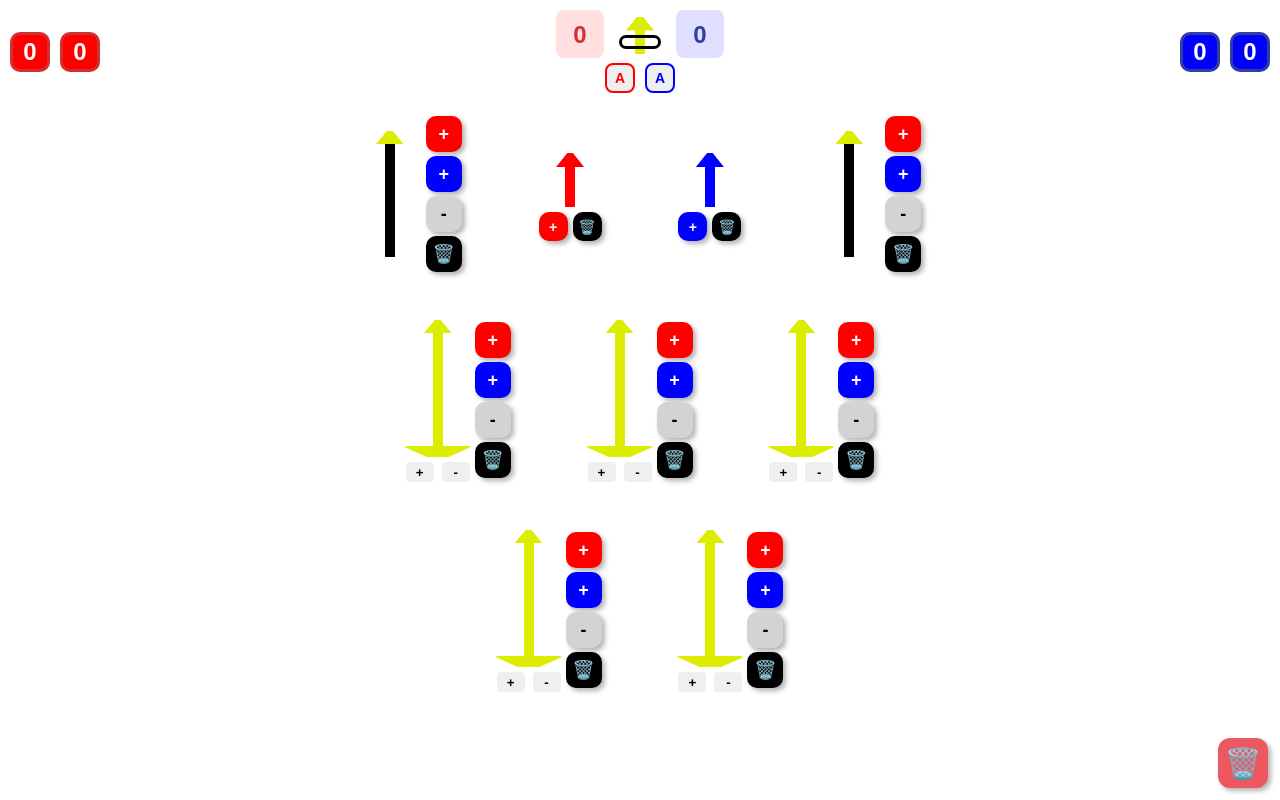
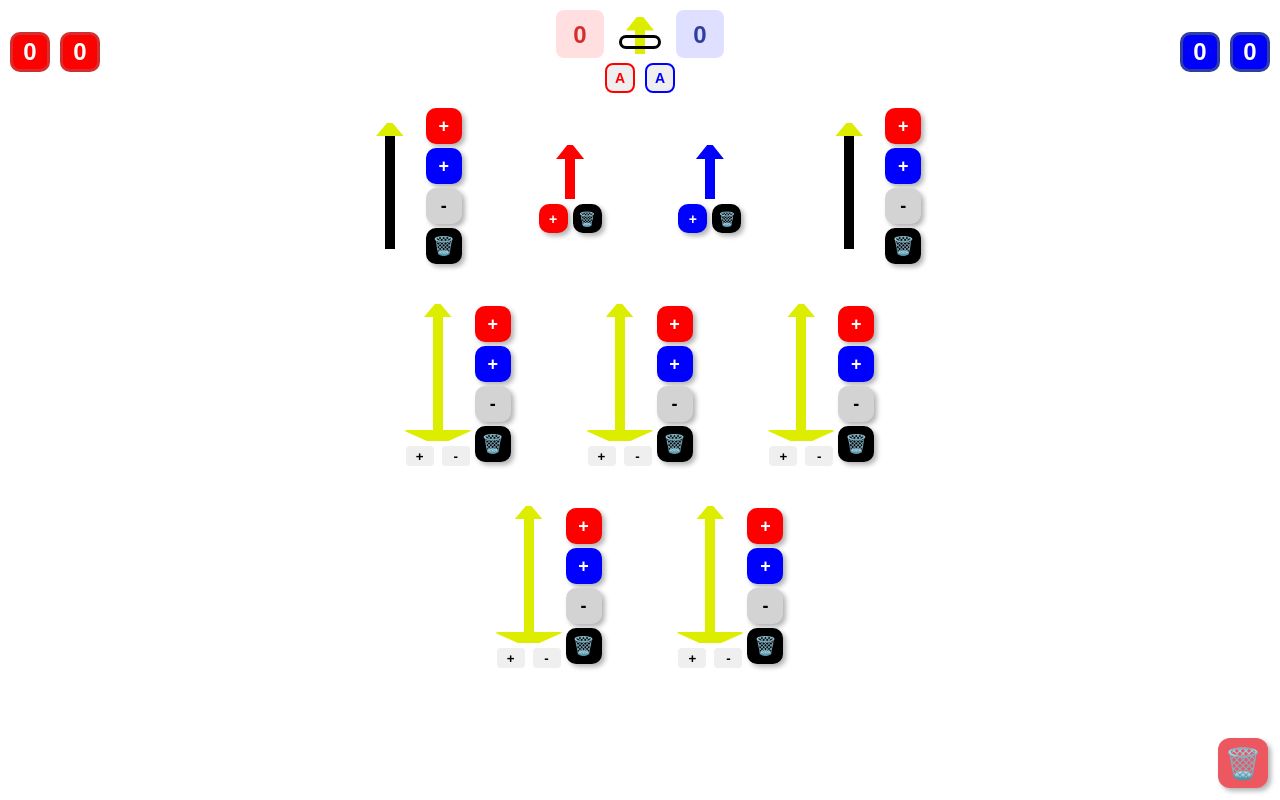
Before and after one commit to not-Cyb3r/vexScoreCalc, a website: page index.html in a window 1280 px wide. Drawn offline with Linux system fonts and the light colour scheme.

Commit message:
adjusted row gaps

```diff
--- a/styles.css
+++ b/styles.css
@@ -33,7 +33,7 @@ body {
 /* Scale row gaps when screen is tall enough */
 @media (min-height: 600px) {
   body {
-    gap: clamp(4px, 6vh, (95vh - 600px)/3);
+    gap: clamp(4px, 5vh, (95vh - 600px)/3);
   }
 }
 
```
